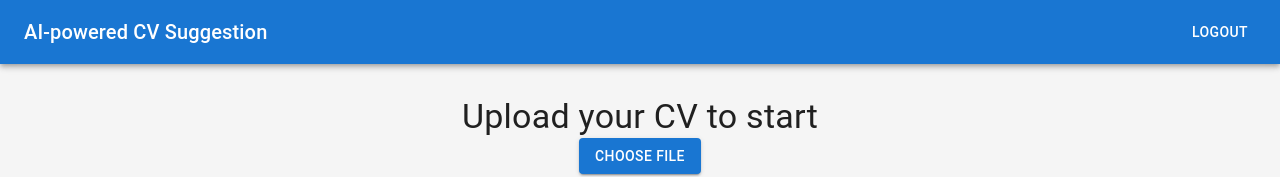
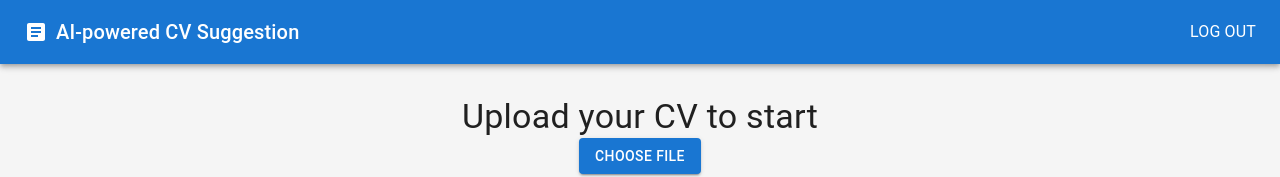
Before and after one commit to kthuynh1610/gym-app-FE, a React (Create React App) app: page /home in a window 1280 px wide. Shown: the top 177 px of the page. Built offline with nearby package versions, Linux system fonts and the light colour scheme; no server answers; sample sign-in values are in the browser's storage.

Commit message:
Fix layout

```diff
--- a/src/components/Layout.tsx
+++ b/src/components/Layout.tsx
@@ -16,6 +16,7 @@ import { logout } from '../store/slices/authSlice';
 import authService from '../services/authService';
 import { auth } from '../config/firebase';
 import { onAuthStateChanged } from 'firebase/auth';
+import ArticleIcon from '@mui/icons-material/Article';
 
 const Layout: React.FC<{ children: React.ReactNode }> = ({ children }) => {
   const navigate = useNavigate();
@@ -61,7 +62,8 @@ const Layout: React.FC<{ children: React.ReactNode }> = ({ children }) => {
           >
             <MenuIcon />
           </IconButton> */}
-          <Typography variant="h6" component="div" sx={{ flexGrow: 1, cursor: 'pointer' }} onClick={() => navigate('/home')}>
+          <ArticleIcon/>
+          <Typography variant="h6" component="div" sx={{ flexGrow: 1, cursor: 'pointer', ml:1   }} onClick={() => navigate('/home')}>
             AI-powered CV Suggestion
           </Typography>
           {isAuthenticated ? (
@@ -72,9 +74,12 @@ const Layout: React.FC<{ children: React.ReactNode }> = ({ children }) => {
               {/* <Button color="inherit" onClick={() => navigate('/workouts')}>
                 Workouts
               </Button> */}
-              <Button color="inherit" onClick={handleLogout}>
-                Logout
-              </Button>
+               <Box sx={{display:'flex', justifyContent:'flex-end'}}>
+               <Typography sx={{ flexGrow: 1, cursor: 'pointer'}} onClick={handleLogout}>
+                LOG OUT
+              </Typography>
+               </Box>
+
             </>
           ) : (
             <>
```
